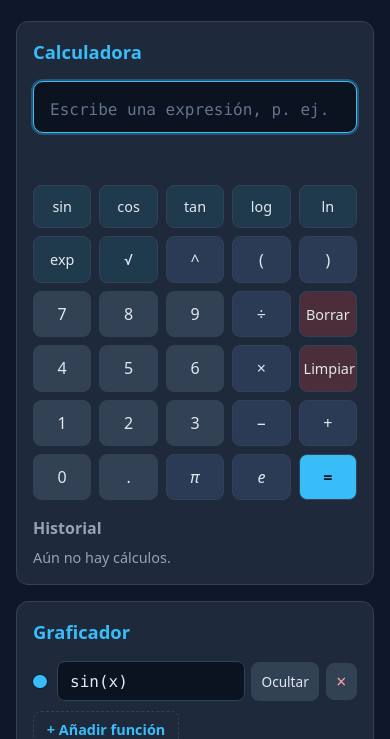
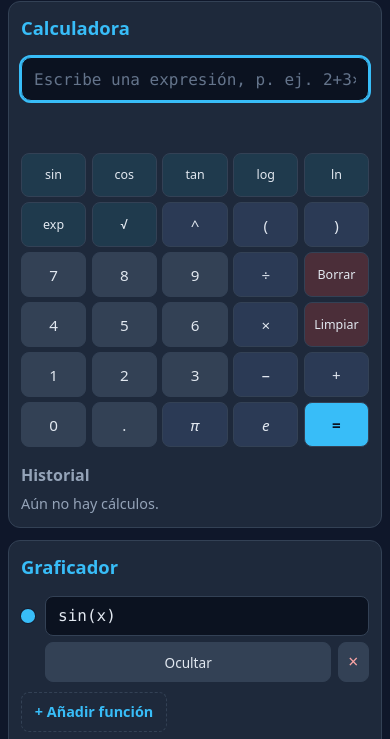
Before and after one commit to MoiBaldenegro/calculador-pro-max-gta-7, a website with bundled scripts: page index.html in a window 390 px wide. Shown: the part 110-849 px from the top of the page. Built offline with nearby package versions, Linux system fonts and the light colour scheme.

Commit message:
F6: Diseño responsive y accesibilidad básica (#8)

```diff
--- a/css/styles.css
+++ b/css/styles.css
@@ -497,3 +497,125 @@ body {
   color: var(--muted);
   font-size: 0.85rem;
 }
+
+/* ---- F6: responsive y accesibilidad básica ---- */
+html {
+  -webkit-text-size-adjust: 100%;
+}
+
+body {
+  overflow-x: hidden;
+}
+
+.panel,
+.calc,
+.graph,
+.graph-fn,
+.graph-fn-controls {
+  min-width: 0;
+}
+
+.app-header h1,
+.tagline,
+.app-footer {
+  overflow-wrap: anywhere;
+}
+
+/* Foco visible coherente para teclado */
+a:focus-visible,
+button:focus-visible,
+input:focus-visible,
+select:focus-visible,
+textarea:focus-visible,
+[tabindex]:focus-visible {
+  outline: 2px solid var(--accent);
+  outline-offset: 2px;
+}
+
+.calc-input:focus-visible,
+.graph-input:focus-visible {
+  outline-offset: 0;
+}
+
+.graph-canvas:focus-visible {
+  outline: 2px solid var(--accent);
+  outline-offset: -2px;
+}
+
+/* Objetivos táctiles cómodos */
+.graph-zoom-btn {
+  width: 2.5rem;
+  height: 2.5rem;
+}
+
+.graph-fn-btn,
+.graph-add {
+  min-height: 2.5rem;
+}
+
+@media (max-width: 480px) {
+  .app-header {
+    padding: 1rem 0.75rem 0.25rem;
+  }
+
+  .app-main {
+    padding: 0.5rem;
+    gap: 0.75rem;
+  }
+
+  .panel {
+    padding: 0.75rem;
+  }
+
+  .calc-keys {
+    gap: 0.35rem;
+  }
+
+  .calc-key {
+    padding: 0.7rem 0;
+    font-size: 0.95rem;
+    min-height: 2.75rem;
+  }
+
+  .calc-key--fn,
+  .calc-key--action {
+    font-size: 0.78rem;
+  }
+
+  .calc-input {
+    font-size: 1.15rem;
+    padding: 0.65rem 0.75rem;
+  }
+
+  .graph-fn-controls {
+    flex-wrap: wrap;
+  }
+
+  .graph-fn-input {
+    flex: 1 1 100%;
+  }
+
+  .graph-fn-btn {
+    flex: 1 1 auto;
+  }
+
+  .graph-fn-remove {
+    flex: 0 0 auto;
+  }
+
+  .graph-canvas-wrap {
+    aspect-ratio: 1 / 1;
+  }
+}
+
+@media (min-width: 1000px) {
+  .app-main {
+    align-items: start;
+  }
+}
+
+@media (prefers-reduced-motion: reduce) {
+  * {
+    transition: none !important;
+  }
+}
```
Also changed, not shown: .factory/handoff.md, .factory/memory.md.
